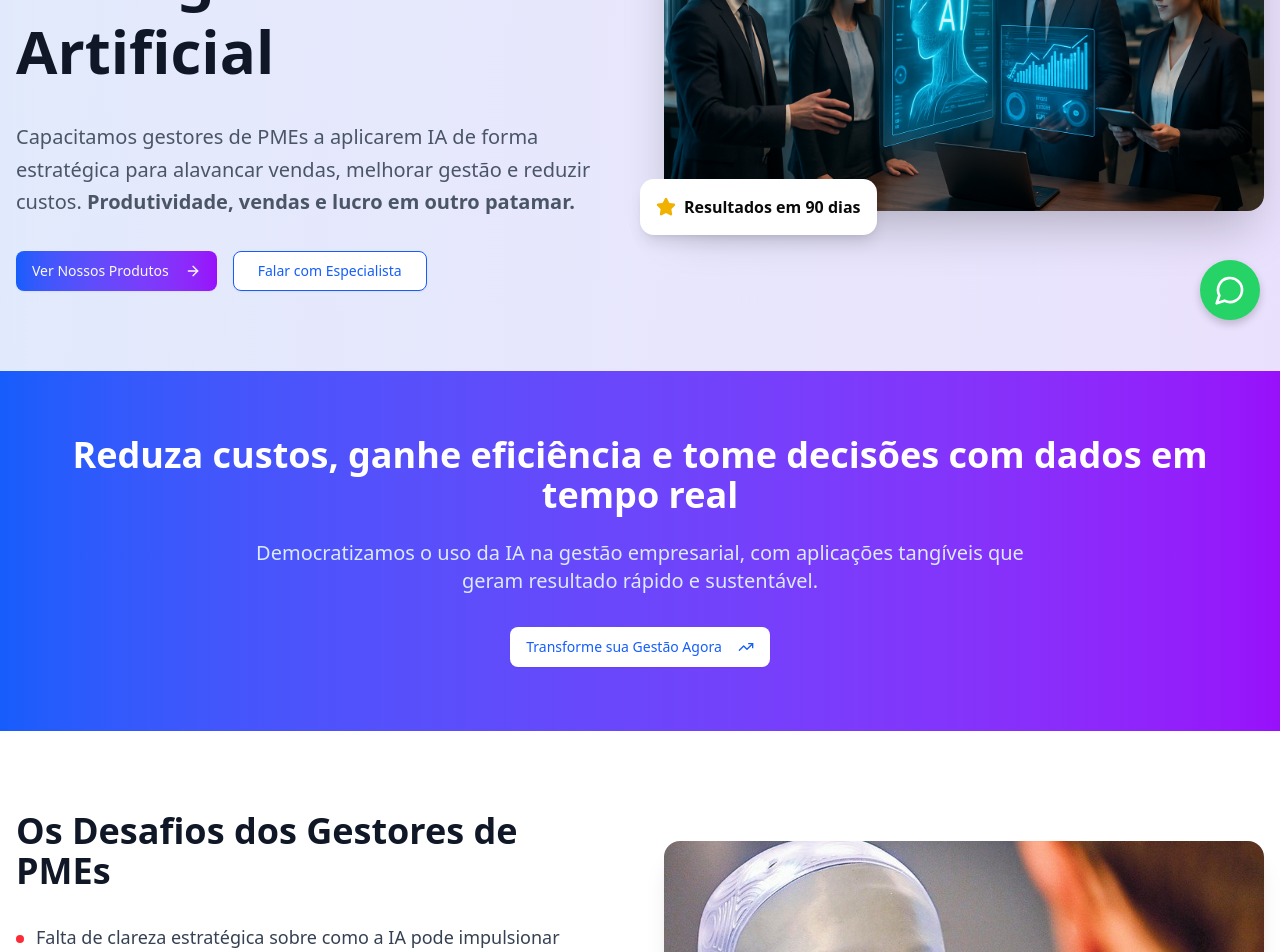
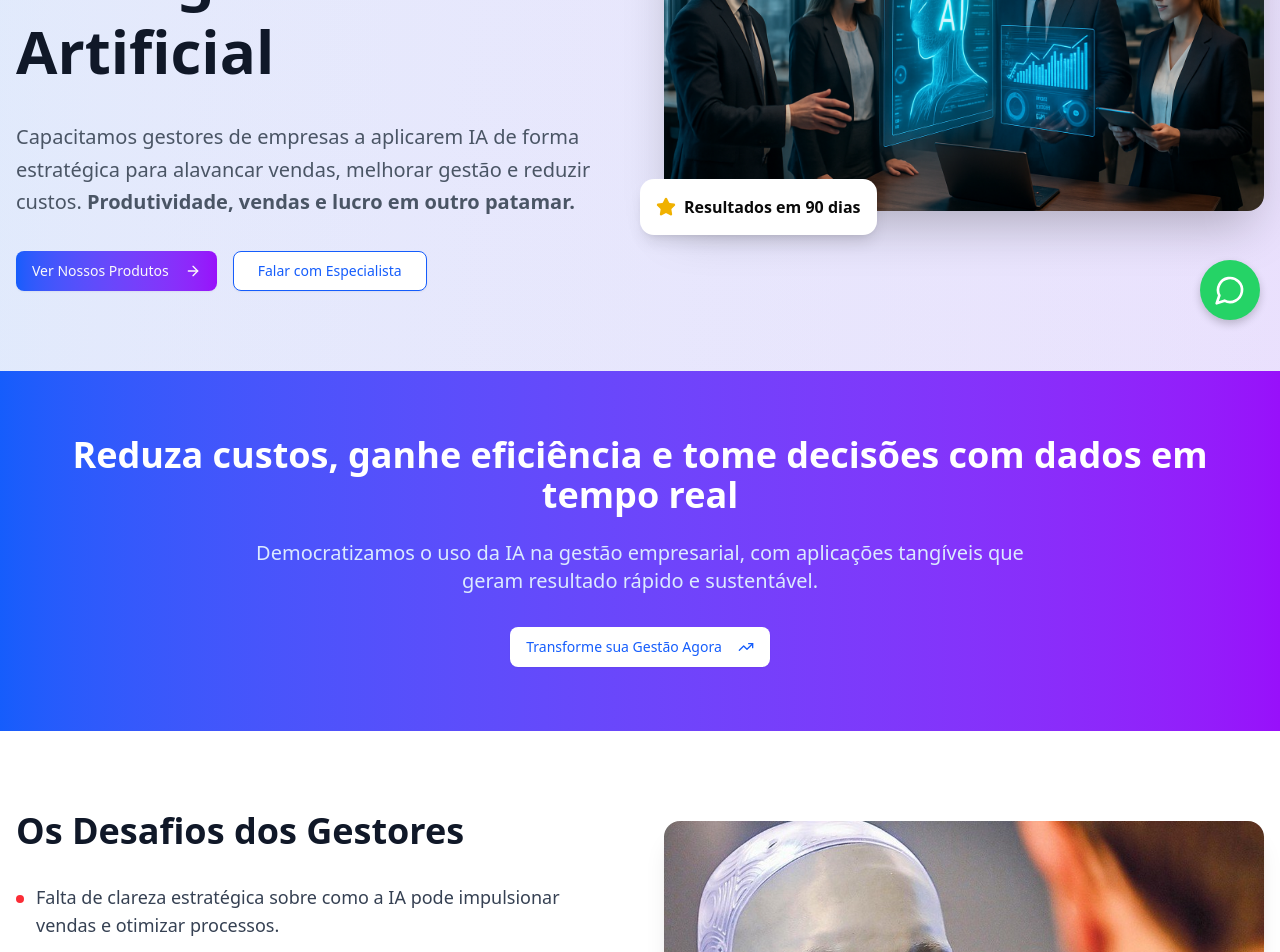
Before and after one commit to frankwss7/IA_X, a React (Vite) app in the folder IA_X-main/: page / in a window 1280 px wide. Shown: the part 460-1412 px from the top of the page. Built offline with nearby package versions, Linux system fonts and the light colour scheme.

Commit message:
Update App.jsx

```diff
--- a/IA_X-main/src/App.jsx
+++ b/IA_X-main/src/App.jsx
@@ -68,7 +68,7 @@
               </h1>
 
               <p className="text-xl text-gray-600 leading-relaxed">
-                Capacitamos gestores de PMEs a aplicarem IA de forma estratégica para alavancar vendas,
+                Capacitamos gestores de empresas a aplicarem IA de forma estratégica para alavancar vendas,
                 melhorar gestão e reduzir custos. <strong>Produtividade, vendas e lucro em outro patamar.</strong>
               </p>
 
@@ -130,7 +130,7 @@
         <div className="container mx-auto px-4">
           <div className="grid lg:grid-cols-2 gap-12 items-center">
             <div>
-              <h2 className="text-4xl font-bold text-gray-900 mb-8">Os Desafios dos Gestores de PMEs</h2>
+              <h2 className="text-4xl font-bold text-gray-900 mb-8">Os Desafios dos Gestores</h2>
               <div className="space-y-6">
                 {[
                   "Falta de clareza estratégica sobre como a IA pode impulsionar vendas e otimizar processos.",
```
